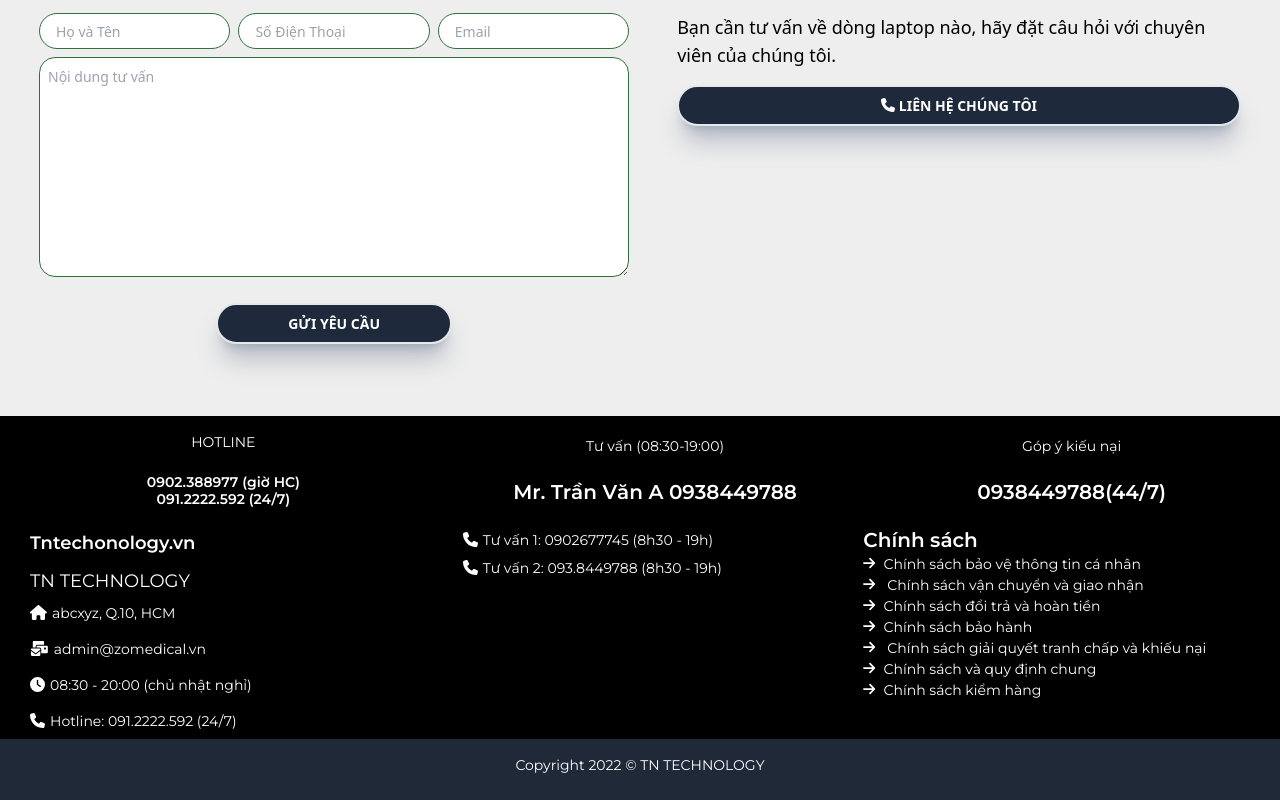
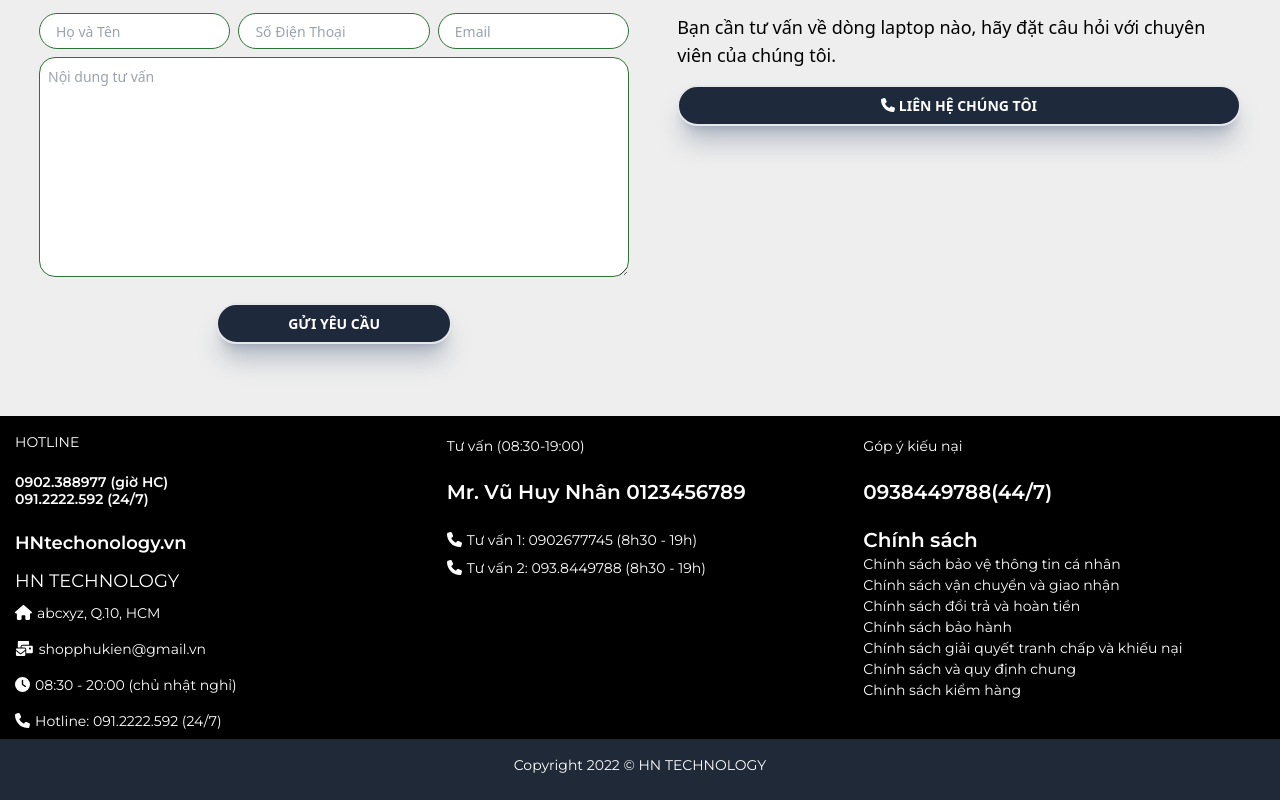
Before and after one commit to dinhnguyen279/web-laptop-TN, a React (Create React App) app in the folder client/: page / in a window 1280 px wide. Shown: the part 3592-4392 px from the top of the page. Built offline with nearby package versions, Linux system fonts and the light colour scheme.

Commit message:
style: update

```diff
--- a/client/src/components/footer/Footer.tsx
+++ b/client/src/components/footer/Footer.tsx
@@ -14,7 +14,7 @@ const Footer = () => {
     <footer id="footer" className="footer-wrapper">
       <div className="container">
         <div className="row row-footer">
-          <div className="col pt-3">
+          <div className="col pt-3 text-left">
             <div>
               <p>HOTLINE</p>
               <br />
@@ -25,11 +25,11 @@ const Footer = () => {
                 <strong>091.2222.592 (24/7)</strong>
               </h3>
             </div>
-            <div className="col text-left">
+            <div className="col text-left px-0">
               <h4 className="text-lg mb-1 leading-10 pt-3">
-                <strong>Tntechonology.vn</strong>
+                <strong>HNtechonology.vn</strong>
               </h4>
-              <p className="text-lg">TN TECHNOLOGY</p>
+              <p className="text-lg">HN TECHNOLOGY</p>
               <ul className="leading-9">
                 <li>
                   <FontAwesomeIcon className="faCircle" icon={faHome} />
@@ -37,7 +37,7 @@ const Footer = () => {
                 </li>
                 <li>
                   <FontAwesomeIcon className="faCircle" icon={faMailBulk} />
-                  admin@zomedical.vn
+                  shopphukien@gmail.vn
                 </li>
                 <li>
                   <FontAwesomeIcon className="faCircle" icon={faClock} />
@@ -51,16 +51,16 @@ const Footer = () => {
             </div>
           </div>
 
-          <div className="col colum-footer">
+          <div className="col colum-footer text-left">
             <div>
               <p>Tư vấn (08:30-19:00)</p>
               <br />
               <h2 className="font-black text-xl">
-                <strong>Mr. Trần Văn A 0938449788</strong>
+                <strong>Mr. Vũ Huy Nhân 0123456789</strong>
               </h2>
             </div>
-            <div className="col colum-footer text-center">
-              <div className="pl-3 text-left leading-7">
+            <div className="col colum-footer text-left">
+              <div className="text-left leading-7">
                 <ul>
                   <li>
                     <FontAwesomeIcon className="faCircle" icon={faPhone} />
@@ -75,7 +75,7 @@ const Footer = () => {
             </div>
           </div>
 
-          <div className="col colum-footer">
+          <div className="col colum-footer text-left">
             <div>
               <p> Góp ý kiếu nại</p>
               <br />
@@ -89,43 +89,36 @@ const Footer = () => {
               <div className="flex flex-col justify-start">
                 <div className="menu-item">
                   <a href="/">
-                    <FontAwesomeIcon className="mr-2" icon={faArrowRight} />
                     <span>Chính sách bảo vệ thông tin cá nhân </span>
                   </a>
                 </div>
                 <div className="menu-item">
                   <a href="/">
-                    <FontAwesomeIcon className="mr-2" icon={faArrowRight} />
                     <span> Chính sách vận chuyển và giao nhận </span>
                   </a>
                 </div>
                 <div className="menu-item">
                   <a href="/">
-                    <FontAwesomeIcon className="mr-2" icon={faArrowRight} />
                     <span>Chính sách đổi trả và hoàn tiền</span>
                   </a>
                 </div>
                 <div className="menu-item">
                   <a href="/">
-                    <FontAwesomeIcon className="mr-2" icon={faArrowRight} />
                     <span>Chính sách bảo hành </span>
                   </a>
                 </div>
                 <div className="menu-item">
                   <a href="/">
-                    <FontAwesomeIcon className="mr-2" icon={faArrowRight} />
                     <span> Chính sách giải quyết tranh chấp và khiếu nại </span>
                   </a>
                 </div>
                 <div className="menu-item">
                   <a href="/">
-                    <FontAwesomeIcon className="mr-2" icon={faArrowRight} />
                     <span>Chính sách và quy định chung </span>
                   </a>
                 </div>
                 <div className="menu-item">
                   <a href="/">
-                    <FontAwesomeIcon className="mr-2" icon={faArrowRight} />
                     <span>Chính sách kiểm hàng</span>
                   </a>
                 </div>
@@ -136,7 +129,7 @@ const Footer = () => {
       </div>
 
       <div className="bg-gray-800 pt-3 pb-4 text-center">
-        Copyright {new Date().getFullYear()} &copy; TN TECHNOLOGY
+        Copyright {new Date().getFullYear()} &copy; HN TECHNOLOGY
       </div>
     </footer>
   );
```
